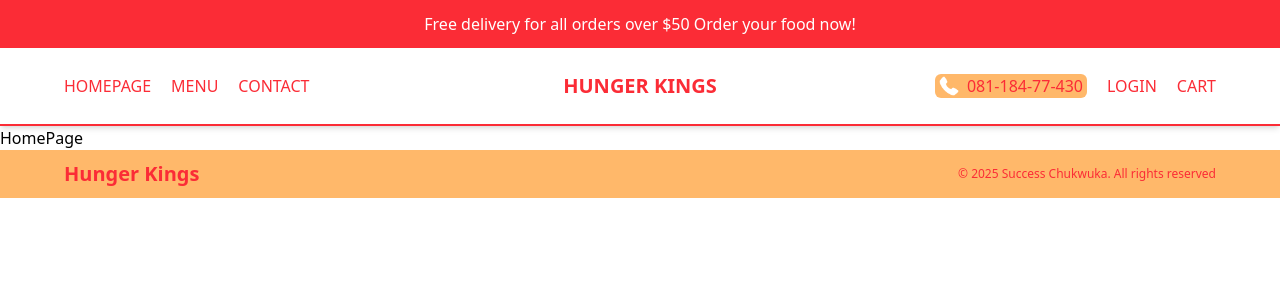
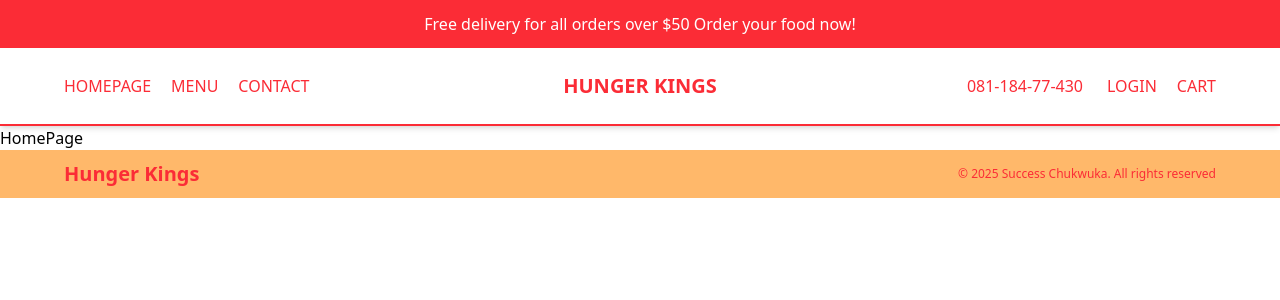
Before and after one commit to jehovah-son/Hunger-King, a Next.js app: page / in a window 1280 px wide. Shown: the top 300 px of the page. Built offline with nearby package versions, Linux system fonts and the light colour scheme.

Commit message:
`Remove bg-orange-300 class from Navbar phone number container`

```diff
--- a/src/component/Navbar.tsx
+++ b/src/component/Navbar.tsx
@@ -16,7 +16,7 @@ export default function Navbar() {
         <Link href="/">Hunger Kings</Link>
       </div>
       <div className="md:flex gap-5 flex-1 justify-end  md:block hidden">
-        <div className="flex items-center gap-2 bg-orange-300 rounded-md px-1 ">
+        <div className="flex items-center gap-2 rounded-md px-1 ">
           <Image src={Phone} alt="phone" width={20} height={20} />
           <span className="truncate">081-184-77-430</span>
         </div>
```
